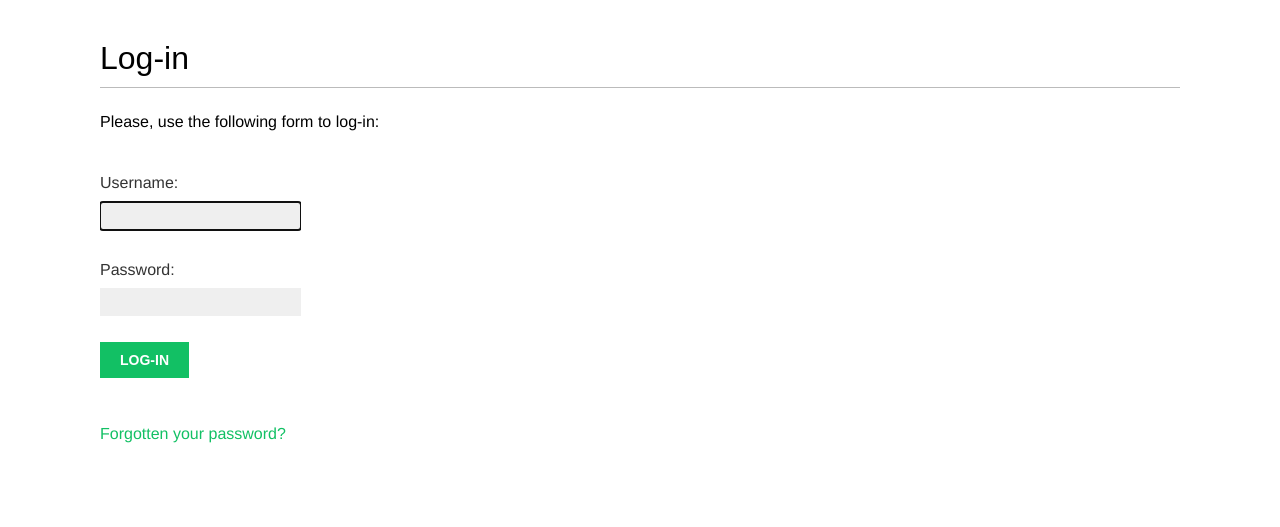
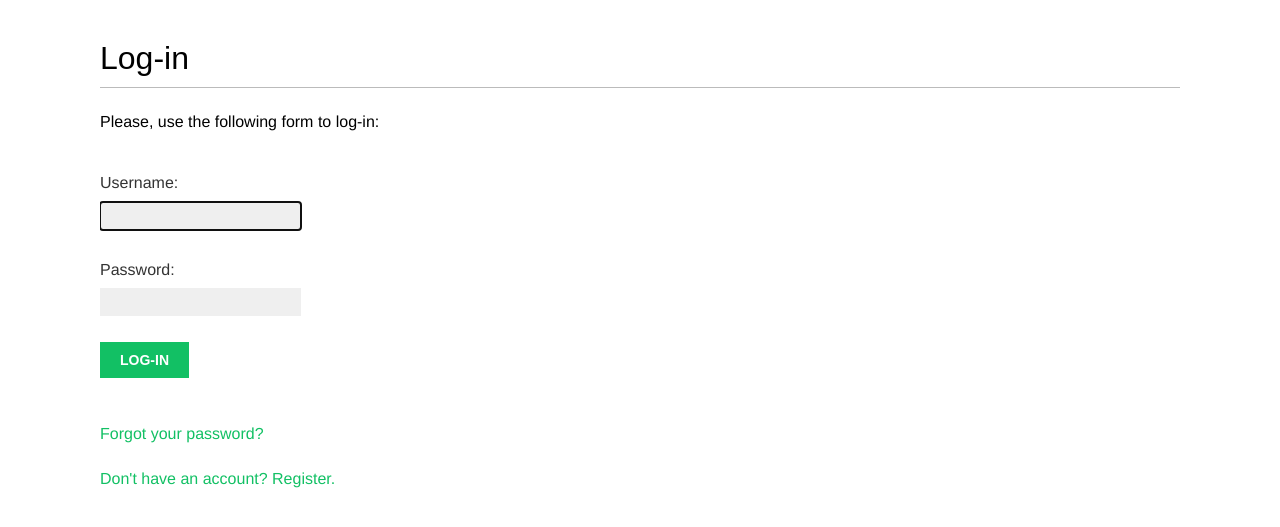
Before and after one commit to mbassale/django-bookmarks, a Django app: page /account/login/ in a window 1280 px wide. Shown: the part 47-574 px from the top of the page. Run offline with Django 3.2, Linux system fonts and the light colour scheme; some web fonts are replaced.

Commit message:
Links to login and registration forms.
Signed-off-by: Marco Bassaletti <bassaletti@gmail.com>

```diff
--- a/account/templates/registration/login.html
+++ b/account/templates/registration/login.html
@@ -14,6 +14,7 @@
             <input type="hidden" name="next" value="{{ next }}" />
             <p><input type="submit" value="Log-in"></p>
         </form>
-        <p><a href="{% url 'password_reset' %}">Forgotten your password?</a></p>
+        <p><a href="{% url 'password_reset' %}">Forgot your password?</a></p>
+        <p><a href="{% url 'register' %}">Don't have an account? Register.</a></p>
     </div>
 {% endblock %}
--- a/account/templates/registration/register.html
+++ b/account/templates/registration/register.html
@@ -8,4 +8,5 @@
         {% csrf_token %}
         <p><input type="submit" value="Create my account"></p>
     </form>
+    <p><a href="{% url 'login' %}">Already have an account? Log in.</a></p>
 {% endblock %}
```
